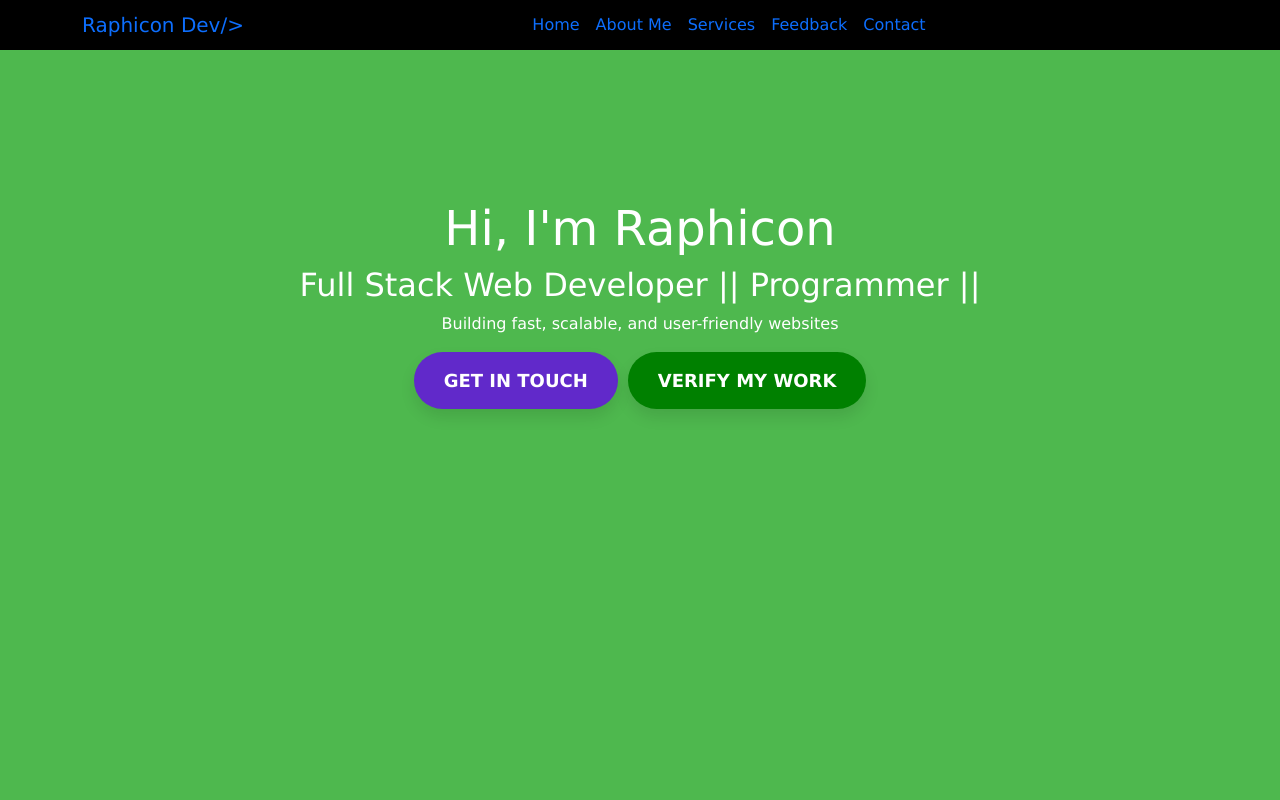
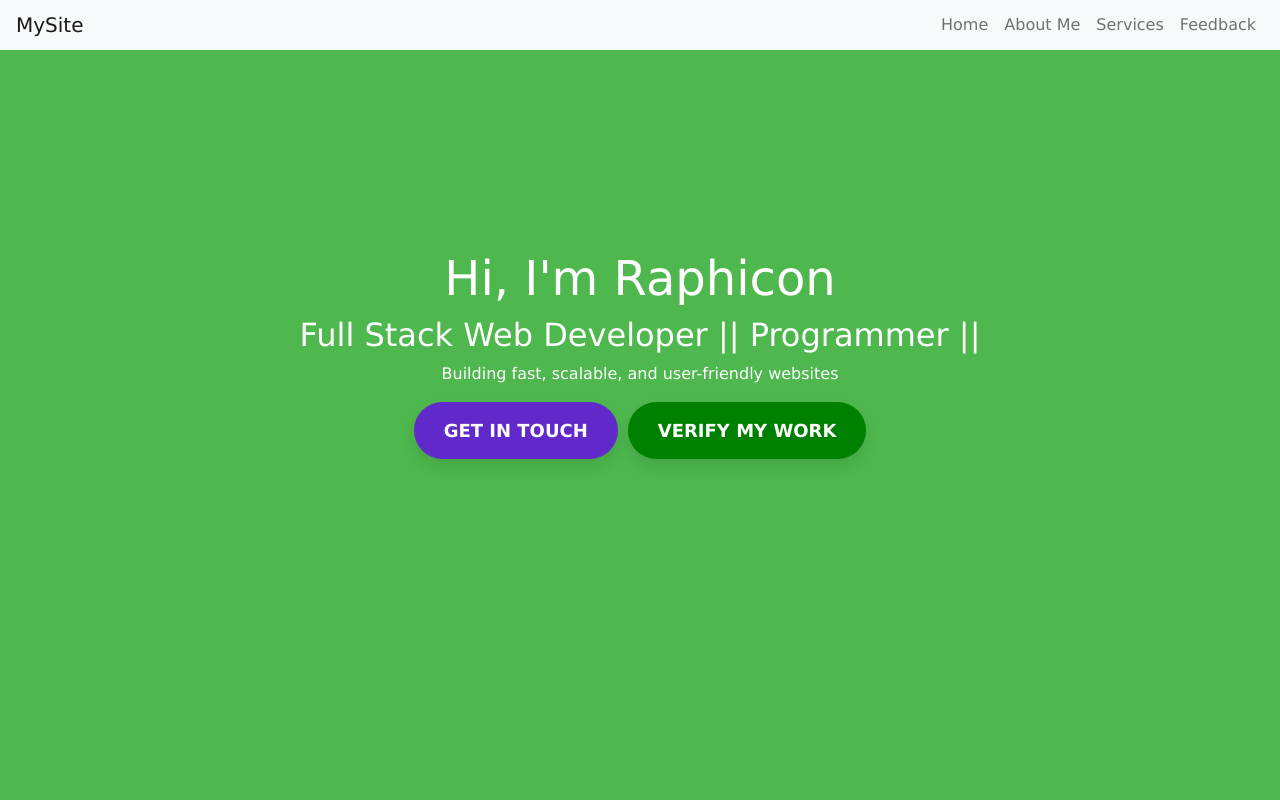
Before and after one commit to Raphicon1/My-Portfolio, a plain HTML site: page index.html in a window 1280 px wide. Shown: the top 800 px of the page. Drawn offline with nearby package versions, Linux system fonts and the light colour scheme.

Commit message:
Update index.html

```diff
--- a/index.html
+++ b/index.html
@@ -13,21 +13,28 @@
     <!-- Header Section -->
 
   <!-- Navbar (Fixed Top) -->
-  <nav class="navbar navbar-expand-lg fixed-top">
-    <div class="container">
-      <a class="navbar-brand" href="#">Raphicon Dev/></a>
-      <button class="navbar-toggler bg-white" type="button" data-bs-toggle="collapse" data-bs-target="#navbarNav">
-        <span class="navbar-toggler-icon"></span>
-      </button>
-      <div class="collapse navbar-collapse justify-content-center" id="navbarNav">
-        <ul class="navbar-nav">
-          <li class="nav-item"><a class="nav-link" href="#hero">Home</a></li>
-          <li class="nav-item"><a class="nav-link" href="#about">About Me</a></li>
-          <li class="nav-item"><a class="nav-link" href="#Services">Services</a></li>
-          <li class="nav-item"><a class="nav-link" href="#Feedback">Feedback</a></li>
-          <li class="nav-item"><a class="nav-link" href="#contact">Contact</a></li>
-        </ul>
-      </div>
+  <nav class="navbar navbar-expand-md navbar-light bg-light px-3">
+    <a class="navbar-brand" href="#">MySite</a>
+    <button class="navbar-toggler d-md-none" type="button" data-bs-toggle="collapse" data-bs-target="#navbarNav">
+      <span class="navbar-toggler-icon">
+        <div></div>
+      </span>
+    </button>
+    <div class="collapse navbar-collapse" id="navbarNav">
+      <ul class="navbar-nav ms-auto">
+        <li class="nav-item">
+          <a class="nav-link" href="#">Home</a>
+        </li>
+        <li class="nav-item">
+          <a class="nav-link" href="#">About Me</a>
+        </li>
+        <li class="nav-item">
+          <a class="nav-link" href="#">Services</a>
+        </li>
+        <li class="nav-item">
+          <a class="nav-link" href="#">Feedback</a>
+        </li>
+      </ul>
     </div>
   </nav>
 
```
